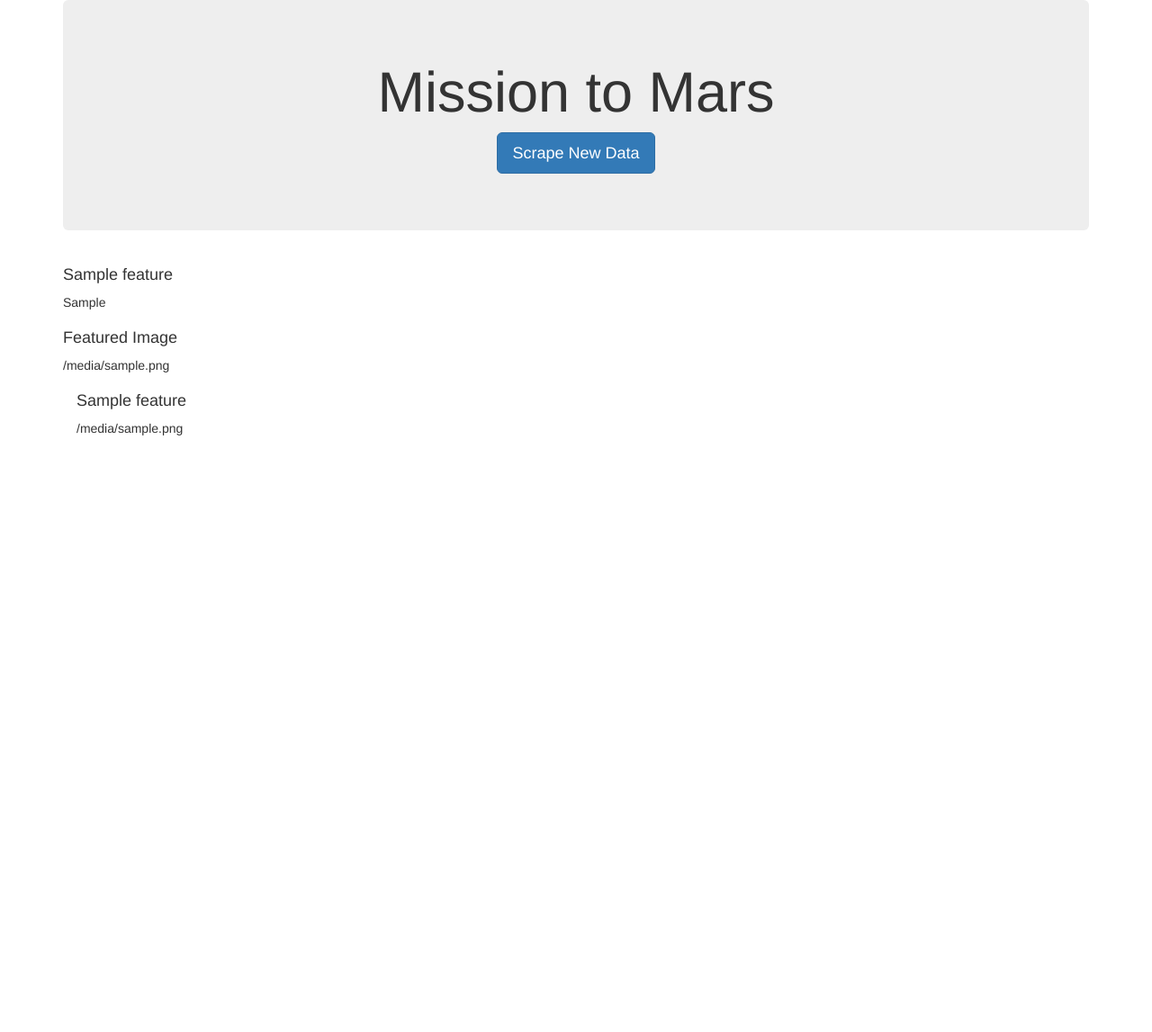
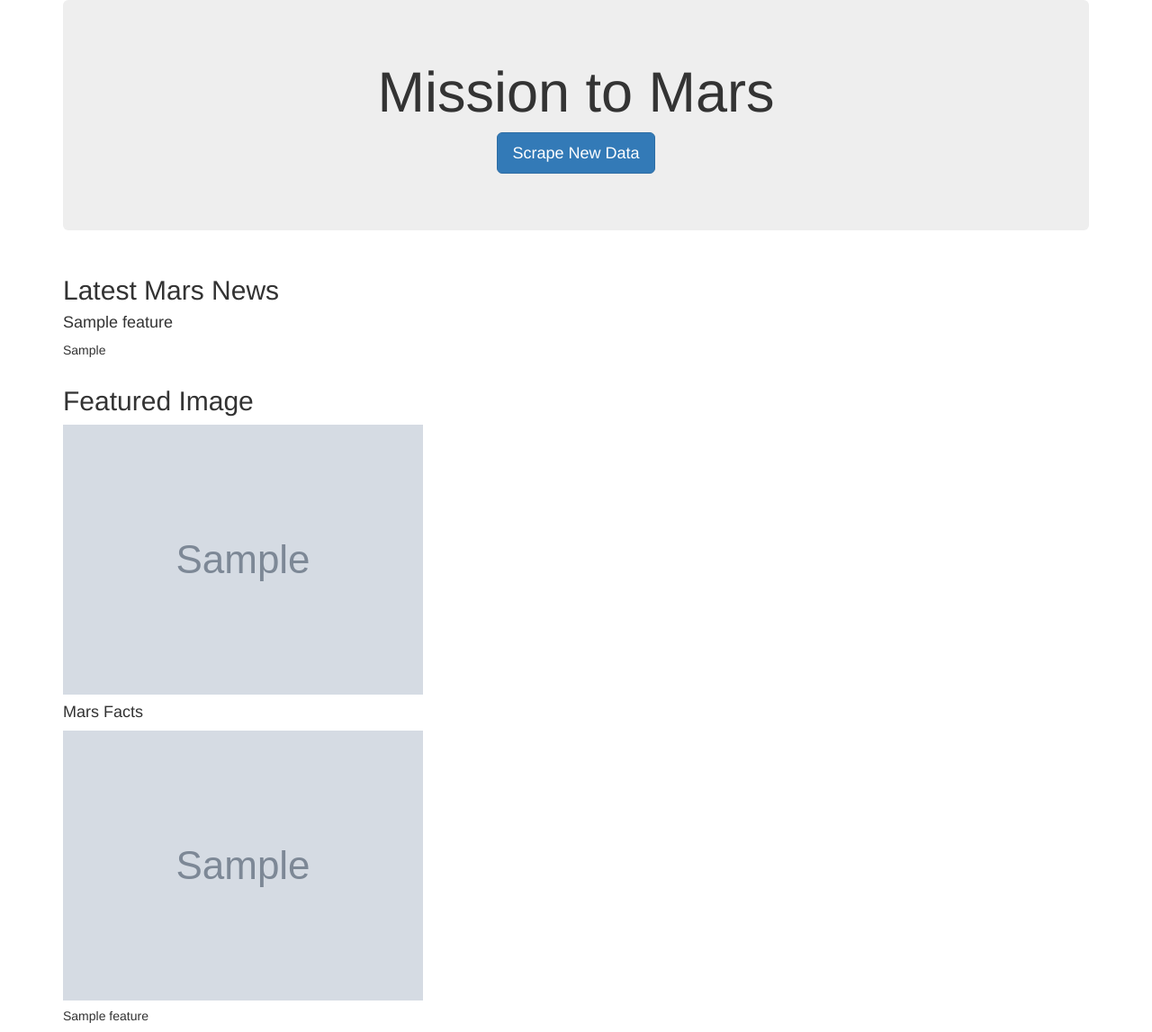
Before and after one commit to andersonmalloryk/web-scraping-challenge, a Flask app: template Missions_to_Mars/templates/index.html in a window 1280 px wide. Shown: the whole page at 90% size. Before the commit the page ends 484 px from the top, so only its background shows below. Run offline with Flask 2, Linux system fonts and the light colour scheme; the template is opened without the code that fills it: most values are stand-ins (such as "Sample title", 1, 10 or a date in 2020); grey boxes marked "Sample" are stand-in pictures; some libraries are stand-ins or nearby versions.

Commit message:
working on html

```diff
--- a/Missions_to_Mars/templates/index.html
+++ b/Missions_to_Mars/templates/index.html
@@ -19,38 +19,32 @@
 
         <!-- Set up Latest Mars News -->
         <div class="row" id="content">
-            <div class="col-md-8">
+            <div class="col-md-12">
+                <h2>Latest Mars News</h2>
                 <h4 class="heading">{{features.featured_title}} </h4>
                 <p>{{features.featured_paragraph}}</p>
             </div>
-
+        </div>
             <!-- Set up Featured Image -->
+        <div class="row" id="content">
             <div class="col-md-8">
-                <h4 class="heading">Featured Image </h4>
-                <p>{{features.featured_image}}</p>
+                <h2 class="heading">Featured Image</h2>
+                <a target="_blank" href={{features.featured_image}}>
+                    <img src={{features.featured_image}} alt="Mars Image"/>
+                </a>
+                <h4 class = "heading">Mars Facts</h4>
             </div>
-
-            <!-- Set up Mars Facts Table -->
-            <!-- <div class="col-md-4">
-                <h4 class="heading">{{XXX.titles}} </h4>
-                <p>{{XXX.featured_image}}</p>
-            </div> -->
-
         </div>
 
-        <!-- write a for loop that displays the high res hemisphere images. -->
-        {% for image in features %}
-        <span class="col-lg-4">
-            <span class="card" style="width: 20rem;">
-                <span class="card-body">
-                  <h4 class="card-title">{{ features.hemisphere_title }}</h4>
-                  <img>{{features.hemisphere.image}}</img>
-                </span>
-            </span>
-        </span>
-        {% endfor %}
-
-    </div>
+          <!-- write a for loop that displays the high res hemisphere images. -->
+          {% for image in features.hemisphere_image %}
+          <div class="card" style="width: 18rem;">
+            <img class="card-img-top" src= {{image}} alt={{features.hemisphere_title}}>
+            <div class="card-body">
+              <h5 class="card-title"> {{features.hemisphere_title}} </h5>
+            </div>
+          </div>
+          {% endfor %}
 
 </body>
 
```
